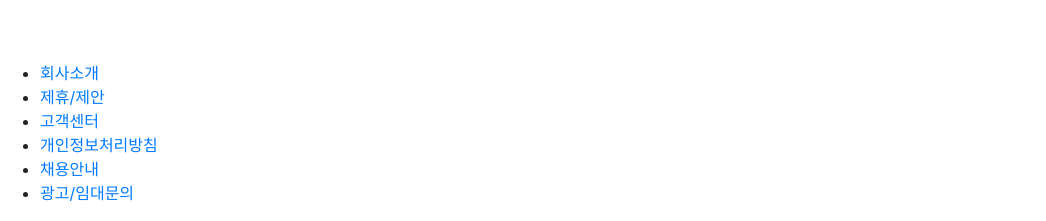
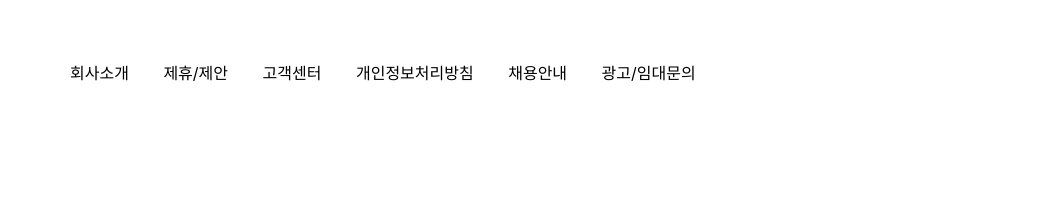
Before and after one commit to Dayoung3460/cinema, a plain HTML site: page index.html in a window 1280 px wide. Shown: the part 1929-2150 px from the top of the page, without its empty margins (0-1046 px from the left). After the commit the page ends 2030 px from the top, so only its background shows below. Drawn offline with nearby package versions, Linux system fonts and the light colour scheme.

Commit message:
Add files via upload

```diff
--- a/css/style.css
+++ b/css/style.css
@@ -1,4 +1,7 @@
-
+a {
+  text-decoration: none;
+  color: #000000;
+}
 
 main .sec2{
     width: 950px;
@@ -22,8 +25,6 @@ main .sec2 #viewByMovie{
 
 
 /* log in, sign up  */
-
-
 #loginCon,
 #signupCon,
 #upcomingM,
@@ -156,3 +157,11 @@ main .sec2 #viewByMovie{
     width: 350px;
     height: 200px;
   }
+
+
+  /* footer */
+  ul li {
+    list-style-type: none;
+    display: inline;
+    margin-left: 30px;
+  }
```
